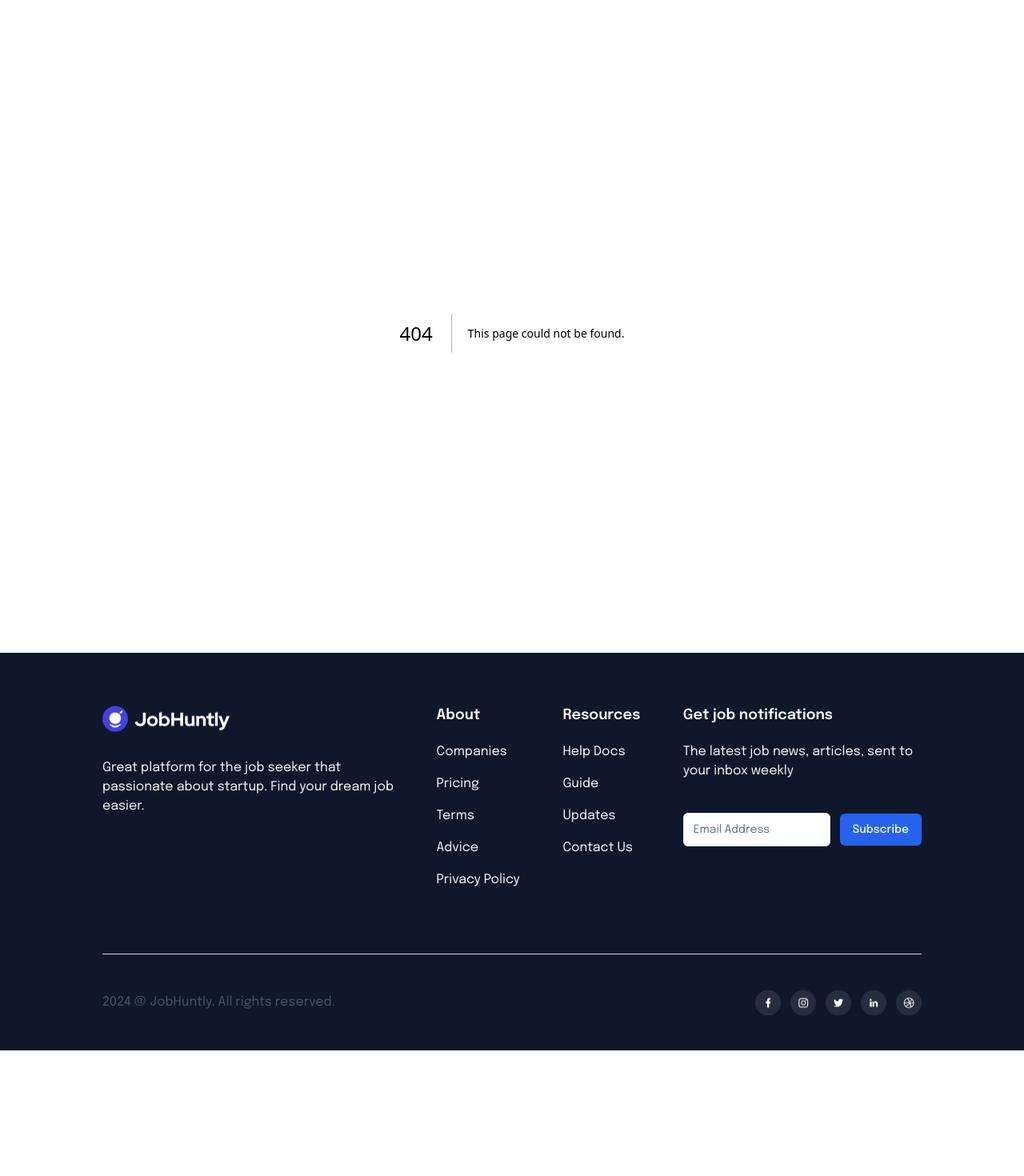
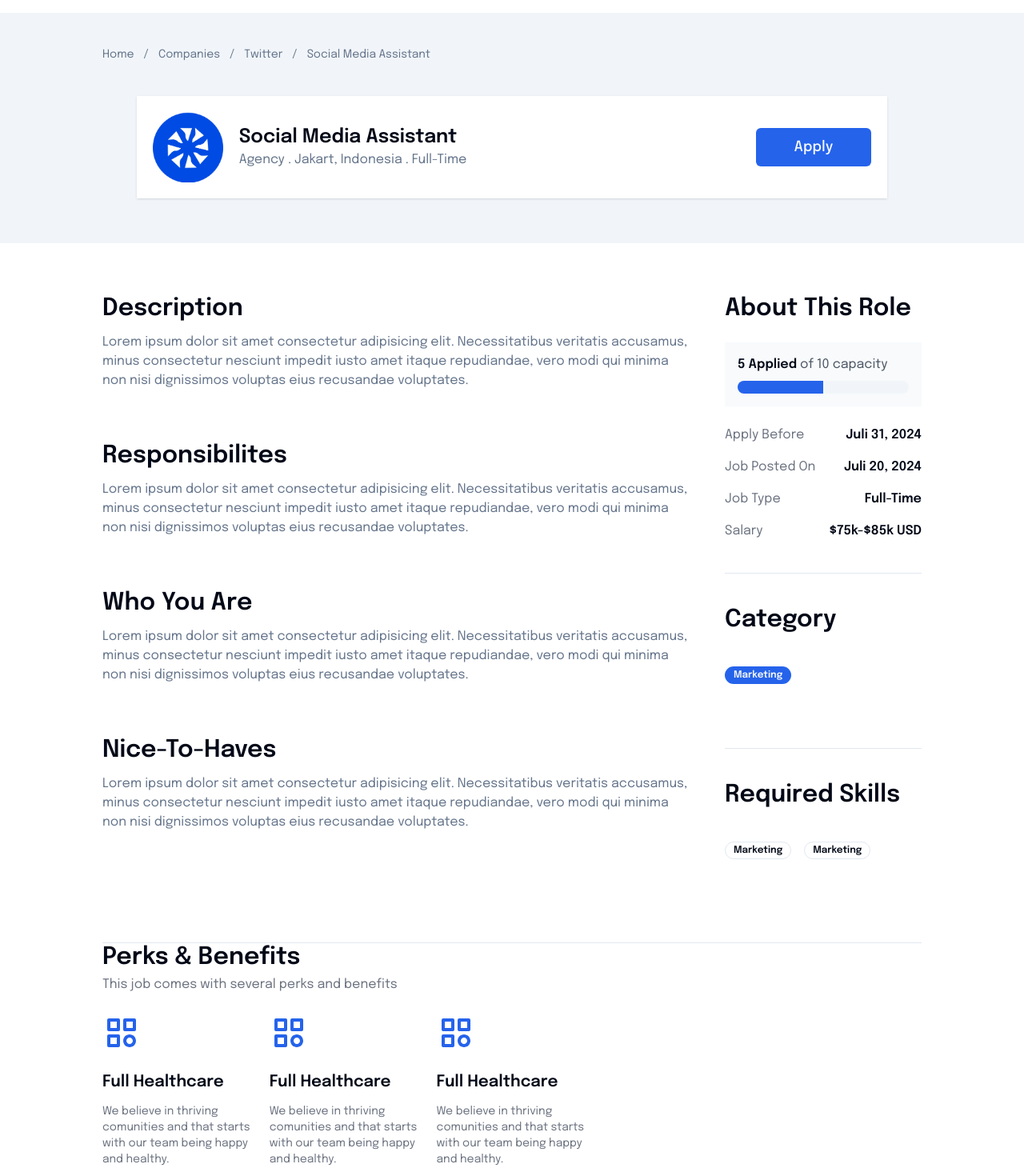
Before and after one commit to yoedi/job-portal-lp, a Next.js app: page /detail/job/1 in a window 1280 px wide. Before the commit this address had no page. Shown: the part 60-1530 px from the top of the page at 80% size. Before the commit the page ends 1373 px from the top, so only its background shows below. Built offline with nearby package versions, Linux system fonts and the light colour scheme.

Commit message:
Slicing detail job page

```diff
--- /dev/null
+++ b/src/app/detail/job/[id]/page.tsx
@@ -0,0 +1,194 @@
+import { Badge } from "@/components/ui/badge";
+import { Button } from "@/components/ui/button";
+import { Progress } from "@/components/ui/progress";
+import { Separator } from "@/components/ui/separator";
+import Image from "next/image";
+import Link from "next/link";
+import React, { FC } from "react";
+import { BiCategory } from "react-icons/bi";
+
+interface DetailJobPageProps {}
+
+const DetailJobPage: FC<DetailJobPageProps> = ({}) => {
+  return (
+    <>
+      <div className="bg-slate-100 px-32 pt-10 pb-14">
+        <div className="inline-flex gap-3 text-sm text-muted-foreground">
+          <Link className="hover:underline hover:text-black" href="/">
+            Home
+          </Link>{" "}
+          /{" "}
+          <Link
+            className="hover:underline hover:text-black"
+            href="/find-companies"
+          >
+            Companies
+          </Link>{" "}
+          /{" "}
+          <Link
+            className="hover:underline hover:text-black"
+            href="/detail/company/1"
+          >
+            Twitter
+          </Link>{" "}
+          /{" "}
+          <Link
+            className="hover:underline hover:text-black"
+            href="/detail/job/1"
+          >
+            Social Media Assistant
+          </Link>
+        </div>
+        <div className="bg-white shadow mt-10 p-5 w-11/12 mx-auto flex flex-row justify-between items-center">
+          <div className="inline-flex items-center gap-5">
+            <Image
+              src="/images/company2.png"
+              alt="/images/company2.png"
+              width={88}
+              height={88}
+            />
+            <div>
+              <div className="text-2xl font-semibold">
+                Social Media Assistant
+              </div>
+              <div className="text-muted-foreground">
+                Agency . Jakart, Indonesia . Full-Time
+              </div>
+            </div>
+          </div>
+
+          <Button size="lg" className="text-lg px-12 py-6">
+            Apply
+          </Button>
+        </div>
+      </div>
+
+      <div className="px-32 py-16 flex flex-row items-start gap-10">
+        <div className="w-3/4">
+          <div className="mb-16">
+            <div className="text-3xl font-semibold mb-3">Description</div>
+            <div className="text-muted-foreground">
+              <p>
+                Lorem ipsum dolor sit amet consectetur adipisicing elit.
+                Necessitatibus veritatis accusamus, minus consectetur nesciunt
+                impedit iusto amet itaque repudiandae, vero modi qui minima non
+                nisi dignissimos voluptas eius recusandae voluptates.
+              </p>
+            </div>
+          </div>
+          <div className="mb-16">
+            <div className="text-3xl font-semibold mb-3">Responsibilites</div>
+            <div className="text-muted-foreground">
+              <p>
+                Lorem ipsum dolor sit amet consectetur adipisicing elit.
+                Necessitatibus veritatis accusamus, minus consectetur nesciunt
+                impedit iusto amet itaque repudiandae, vero modi qui minima non
+                nisi dignissimos voluptas eius recusandae voluptates.
+              </p>
+            </div>
+          </div>
+          <div className="mb-16">
+            <div className="text-3xl font-semibold mb-3">Who You Are</div>
+            <div className="text-muted-foreground">
+              <p>
+                Lorem ipsum dolor sit amet consectetur adipisicing elit.
+                Necessitatibus veritatis accusamus, minus consectetur nesciunt
+                impedit iusto amet itaque repudiandae, vero modi qui minima non
+                nisi dignissimos voluptas eius recusandae voluptates.
+              </p>
+            </div>
+          </div>
+          <div className="mb-16">
+            <div className="text-3xl font-semibold mb-3">Nice-To-Haves</div>
+            <div className="text-muted-foreground">
+              <p>
+                Lorem ipsum dolor sit amet consectetur adipisicing elit.
+                Necessitatibus veritatis accusamus, minus consectetur nesciunt
+                impedit iusto amet itaque repudiandae, vero modi qui minima non
+                nisi dignissimos voluptas eius recusandae voluptates.
+              </p>
+            </div>
+          </div>
+        </div>
+        <div className="w-1/4">
+          <div>
+            <div className="text-3xl font-semibold">About This Role</div>
+            <div className="mt-6 p-4 bg-slate-50">
+              <div className="mb-2">
+                <span className="font-semibold">5 Applied</span>{" "}
+                <span className="text-gray-600">of 10 capacity</span>
+              </div>
+              <Progress value={50} />
+            </div>
+            <div className="mt-6 space-y-4">
+              <div className="flex flex-row justify-between">
+                <div className="text-gray-500">Apply Before</div>
+                <div className="font-semibold">Juli 31, 2024</div>
+              </div>
+              <div className="flex flex-row justify-between">
+                <div className="text-gray-500">Job Posted On</div>
+                <div className="font-semibold">Juli 20, 2024</div>
+              </div>
+              <div className="flex flex-row justify-between">
+                <div className="text-gray-500">Job Type</div>
+                <div className="font-semibold">Full-Time</div>
+              </div>
+              <div className="flex flex-row justify-between">
+                <div className="text-gray-500">Salary</div>
+                <div className="font-semibold">$75k-$85k USD</div>
+              </div>
+            </div>
+          </div>
+
+          <Separator className="my-10" />
+
+          <div>
+            <div className="text-3xl font-semibold">Category</div>
+            <div className="my-10 inline-flex gap-4">
+              <Badge>Marketing</Badge>
+            </div>
+          </div>
+
+          <Separator className="my-10" />
+
+          <div>
+            <div className="text-3xl font-semibold">Required Skills</div>
+            <div className="my-10 inline-flex gap-4">
+              {[0, 1].map((item: number) => (
+                <Badge variant="outline" key={item}>
+                  Marketing
+                </Badge>
+              ))}
+            </div>
+          </div>
+        </div>
+      </div>
+
+      <div className="px-32 pb-16">
+        <Separator />
+
+        <div className="mb-6">
+          <div className="font-semibold text-3xl">Perks & Benefits</div>
+          <div className="text-gray-500 mt-1">
+            This job comes with several perks and benefits
+          </div>
+        </div>
+
+        <div className="grid grid-cols-5 gap-5">
+          {[0, 1, 2].map((item: number) => (
+            <div key={item}>
+              <BiCategory className="w-12 h-12 text-primary" />
+              <div className="font-semibold text-xl mt-6">Full Healthcare</div>
+              <div className="mt-3 text-sm text-gray-500">
+                We believe in thriving comunities and that starts with our team
+                being happy and healthy.
+              </div>
+            </div>
+          ))}
+        </div>
+      </div>
+    </>
+  );
+};
+
+export default DetailJobPage;
--- a/src/components/organism/JobCard/index.tsx
+++ b/src/components/organism/JobCard/index.tsx
@@ -4,6 +4,7 @@
 import { Separator } from "@/components/ui/separator";
 import { JobType } from "@/types";
 import Image from "next/image";
+import { useRouter } from "next/navigation";
 import React, { FC } from "react";
 
 interface JobCardProps extends JobType {}
@@ -19,8 +20,13 @@
   needs,
   type,
 }) => {
+  const route = useRouter();
+
   return (
-    <div className="w-full border mb-5 p-6 border-border flex flex-row justify-between items-center">
+    <div
+      onClick={() => route.push("/detail/jog/1")}
+      className="w-full border mb-5 p-6 border-border flex flex-row justify-between items-center"
+    >
       <div className="flex flex-row items-start gap-6">
         <div>
           <Image src={image} alt={image} width={64} height={64} />
```
